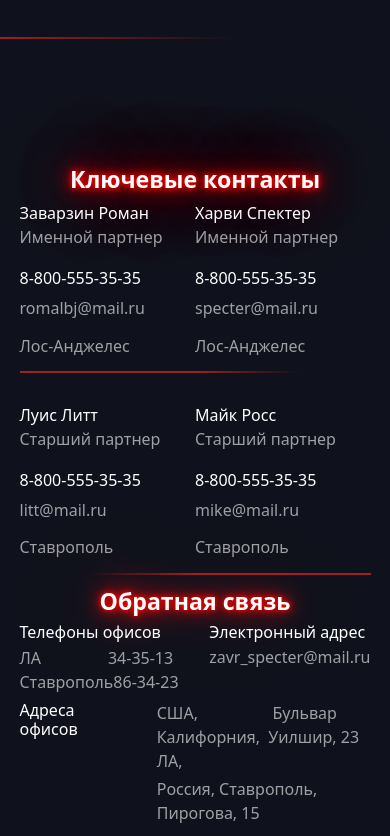
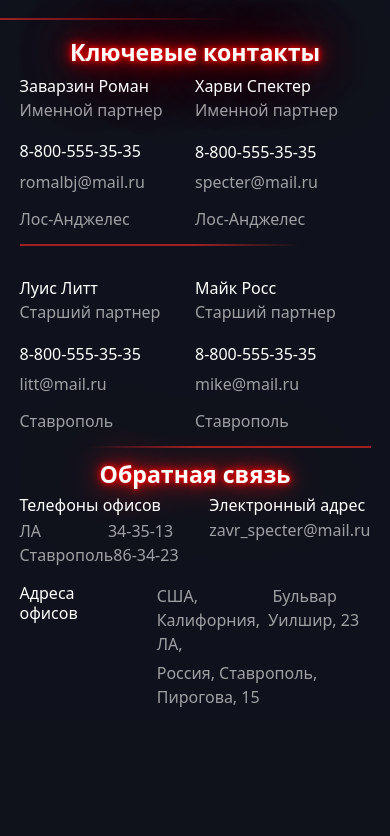
Before and after one commit to Romalbj/Juridical_site, a Django app: page /about in a window 390 px wide. Shown: the part 1791-2627 px from the top of the page. After the commit the page ends 2498 px from the top, so only its background shows below. Run offline with Django 5.2, Linux system fonts and the light colour scheme; some web fonts are replaced.

Commit message:
small responsive changes

```diff
--- a/juridical_site/main/static/main/css/main.css
+++ b/juridical_site/main/static/main/css/main.css
@@ -952,6 +952,9 @@ footer .footer_container {
 /*    background-color: #eaabab;*/
     margin: 0;
     padding: 5vh 5vw;
+    display: flex;
+    flex-direction: column;
+    justify-content: flex-start;
 }
 
 footer .footer_container .heading {
@@ -1532,7 +1535,7 @@ footer .company_info .mail .text {
     background-position: center center;
     border-radius: 70px;
     corner-shape: squircle;
-    margin: 5vw 0 10vw 0;
+    margin: 5vw 0 5vw 0;
     padding: 2vw 5vw;
     width: 100vw;
     display: flex;
@@ -2084,7 +2087,7 @@ footer .company_info .mail .text {
     }
 
     footer .footer_container {
-        margin: 15vh 0 0 0;
+        margin: 5vw 0 0 0;
         padding: 0vh 5vw;
     }
 
@@ -2160,7 +2163,7 @@ footer .company_info .mail .text {
     }
 
     footer .company_info .address {
-        margin: 2% 0 0 0;
+        margin: 5% 0 0 0;
         padding: 0;
         display: flex;
         flex-direction: row;
--- a/juridical_site/main/static/main/js/script.js
+++ b/juridical_site/main/static/main/js/script.js
@@ -344,6 +344,7 @@ if (Path_category === 'home') {
 
 if (Path_category === 'about') {
     let carouselList = document.querySelector('.carousel_list');
+    let carouselListItem = document.querySelector('.carousel_list .carousel_item');
     let arrow_backward = document.getElementById('arrow_backward');
     let arrow_forward = document.getElementById('arrow_forward');
 
@@ -353,14 +354,28 @@ if (Path_category === 'about') {
         carouselList.style.scrollBehavior = 'auto';
     });
 
-    arrow_forward.addEventListener('click', () => {
+    if (innerWidth < 600) {
+        arrow_forward.addEventListener('click', () => {
         carouselList.style.scrollBehavior = 'smooth';
-        carouselList.scrollLeft += 800;
+        carouselList.scrollLeft += carouselListItem.offsetWidth + 30;
     });
 
     arrow_backward.addEventListener('click', () => {
         carouselList.style.scrollBehavior = 'smooth';
-        carouselList.scrollLeft -= 800;
+        carouselList.scrollLeft -= carouselListItem.offsetWidth + 30;
+    });
+    } else {
+        arrow_forward.addEventListener('click', () => {
+        carouselList.style.scrollBehavior = 'smooth';
+        carouselList.scrollLeft += 600;
     });
 
+        arrow_backward.addEventListener('click', () => {
+        carouselList.style.scrollBehavior = 'smooth';
+        carouselList.scrollLeft -= 600;
+    });
+    }
+
+
+
 }
```
